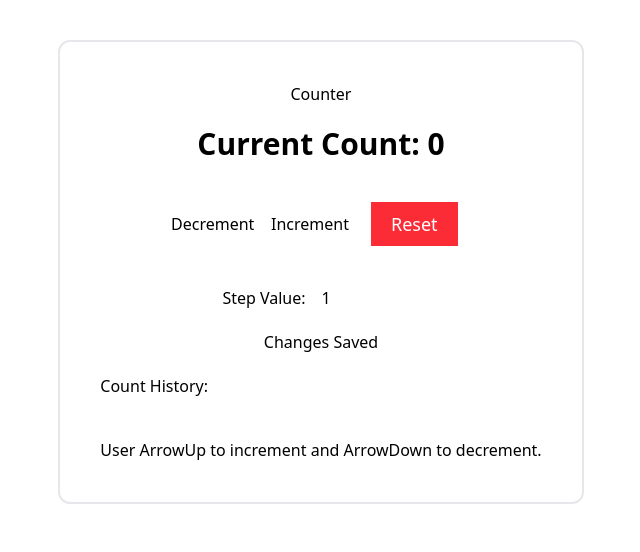
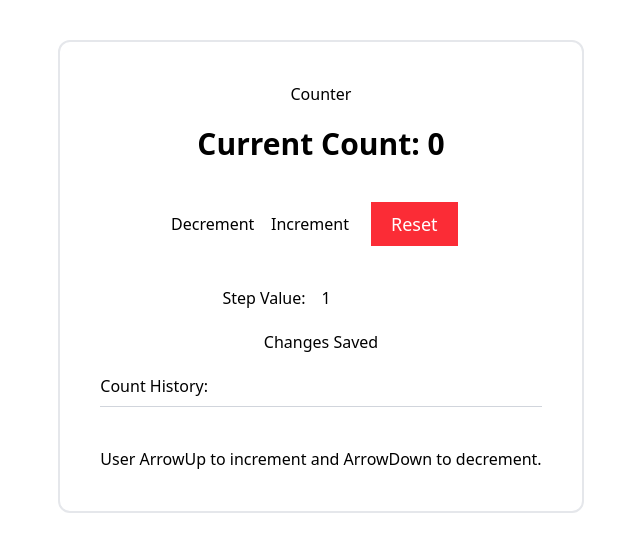
Before and after one commit to rhundal/react-advanced-counter, a React (Vite) app in the folder react-counter-useeffect/: page / in a window 1280 px wide. Shown: the top 552 px of the page, without its empty margins (319-959 px from the left). Built offline with nearby package versions, Linux system fonts and the light colour scheme.

Commit message:
fixed some more styling

```diff
--- a/react-counter-useeffect/src/components/AdvancedCounter.tsx
+++ b/react-counter-useeffect/src/components/AdvancedCounter.tsx
@@ -47,7 +47,9 @@ export default function AdvancedCounter() {
           </div>
         </div>
         <div className="flex justify-center mb-5">Changes Saved</div>
-        <div className="flex justify-start mb-10">Count History:</div>
+        <div className="flex justify-start mb-2">Count History:</div>
+        <hr className="h-px bg-gray-300 border-0 mb-10" />
+
         <div className="mb-5">{history}</div>
         <div className="text-center">
           User ArrowUp to increment and ArrowDown to decrement.
```
Also changed, not shown: 1 other file (tests, documents, lock files or other folders).
